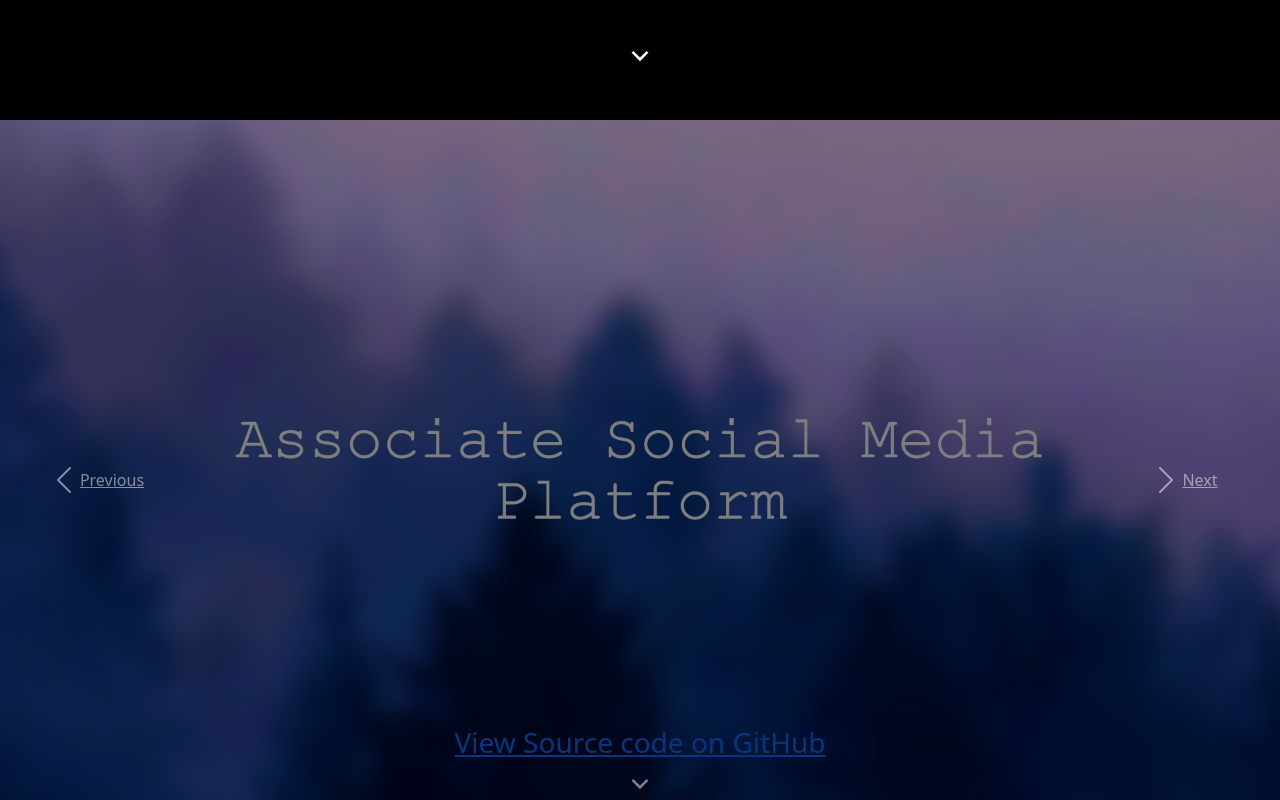
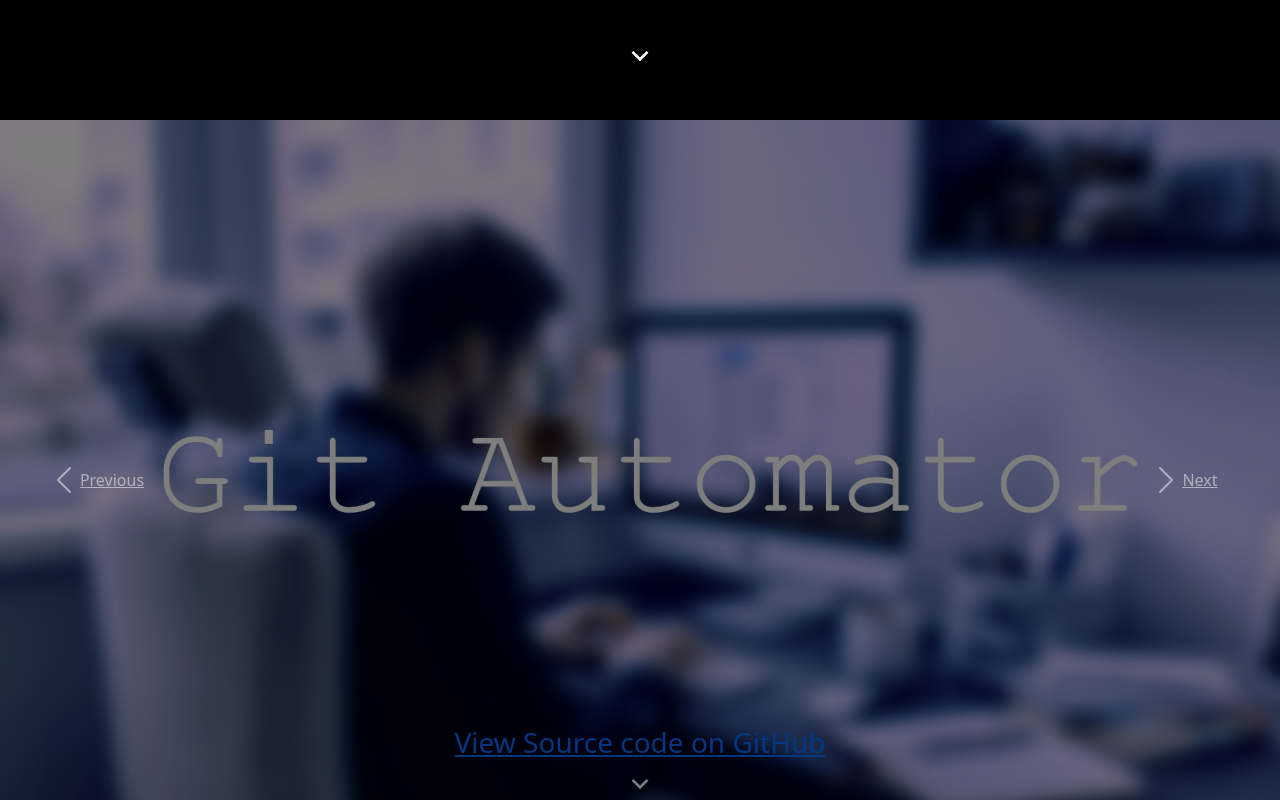
Before and after one commit to apinanyogaratnam/my-personal-website-v2.0, a React (Create React App) app: page / in a window 1280 px wide. Shown: the part 680-1480 px from the top of the page. Built offline with nearby package versions, Linux system fonts and the light colour scheme; a web font is replaced by a local one.

Commit message:
changed label comment

```diff
--- a/src/components/carousel_container.js
+++ b/src/components/carousel_container.js
@@ -26,7 +26,7 @@ const CarouselContainer = () => {
                 <Carousel.Item>
                     <img
                     className="d-block w-100"
-                    src={require("../images/Associate.jpg")}
+                    src={require("../images/Git_Automator.jpg")}
                     alt="Second slide"
                     />
 
@@ -38,7 +38,7 @@ const CarouselContainer = () => {
                     </Carousel.Caption>
                 </Carousel.Item>
 
-                {/* Second Label */}
+                {/* Third Label */}
                 <Carousel.Item>
                     <img
                     className="d-block w-100"
```
Also changed, not shown: src/images/Git_Automator.jpg (added).
